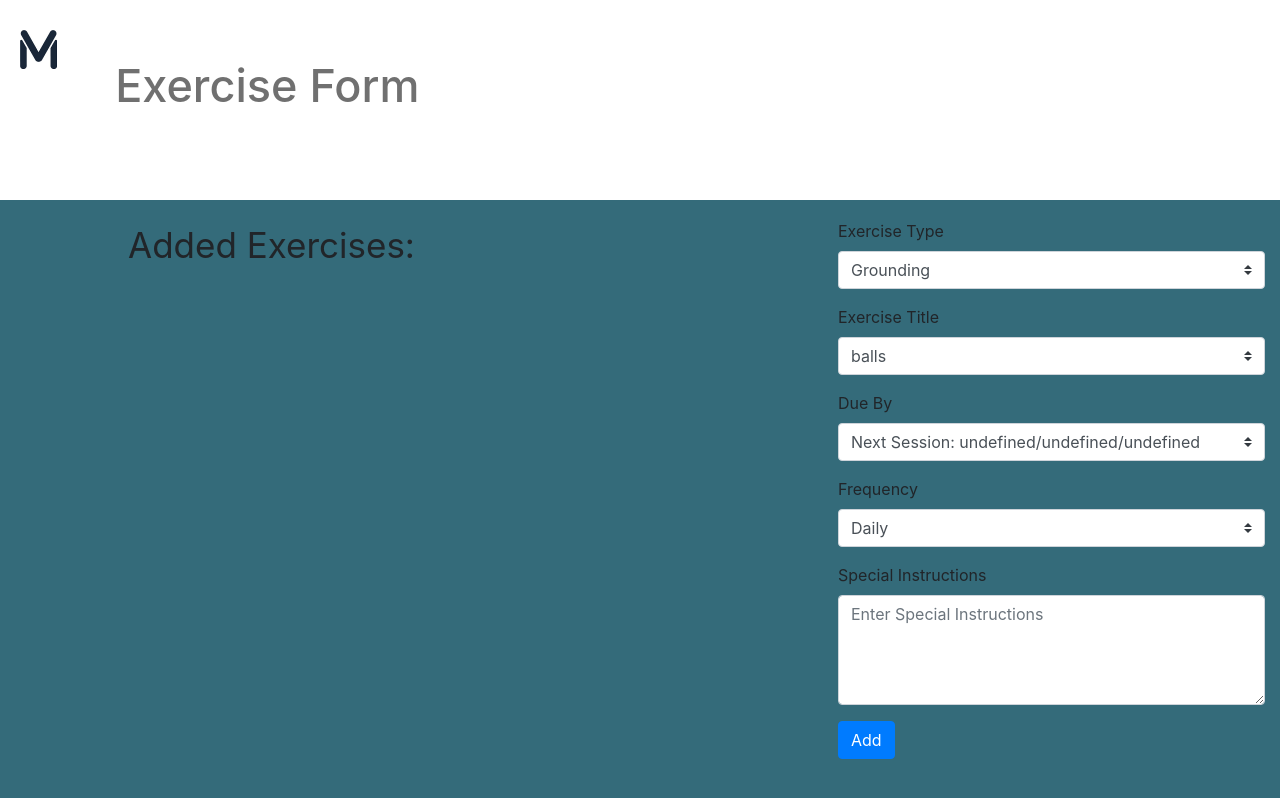
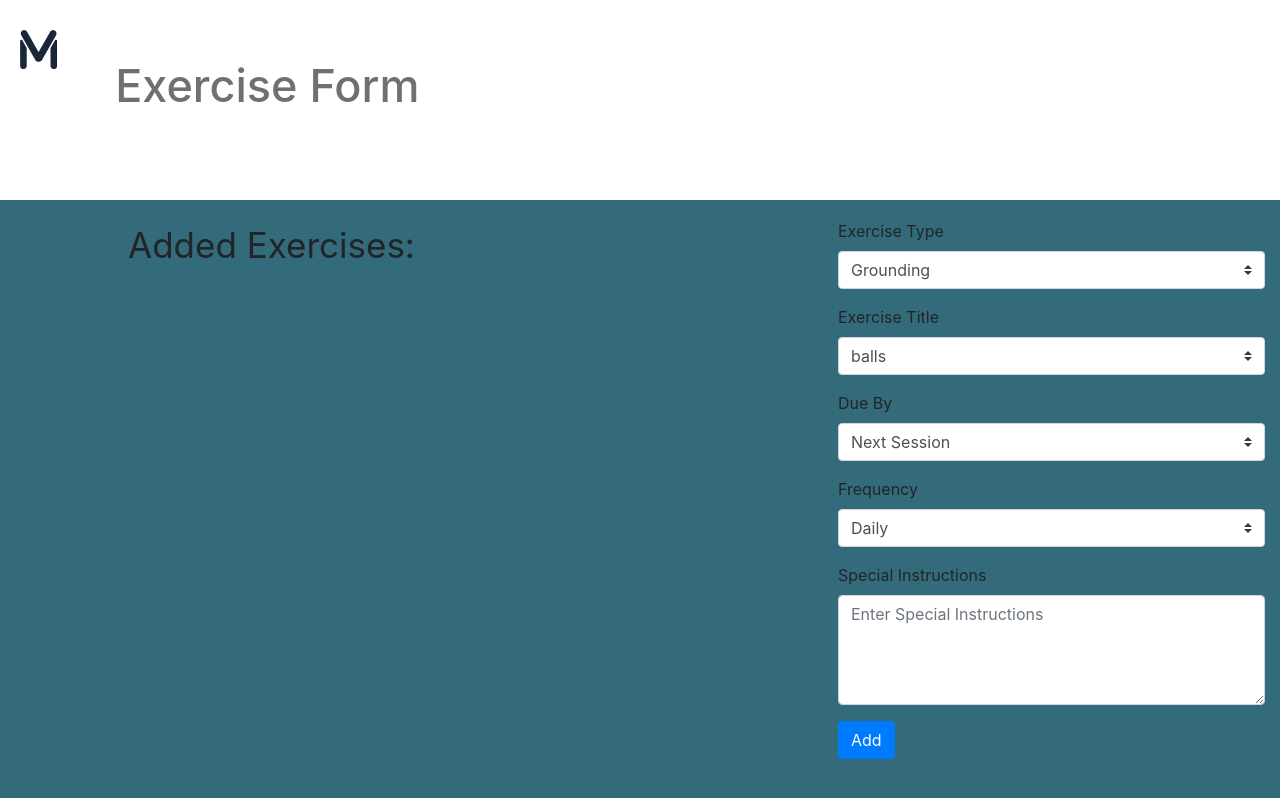
Before and after one commit to brandonpatton/MiraTherapeutics2020, a React (Create React App) app in the folder app/: page /ExerciseForm in a window 1280 px wide. Shown: the top 798 px of the page. Built offline with nearby package versions, Linux system fonts and the light colour scheme.

Commit message:
Connecting Assignment Form and Exercise Form to Store ft. Brandon

```diff
--- a/app/src/redux/reducer.js
+++ b/app/src/redux/reducer.js
@@ -1,8 +1,10 @@
 import { combineReducers } from "redux";
 import clientReducer from "./slices/clientSlice"
 import therapistReducer from "./slices/therapistSlice"
+import assignmentReducer from "./slices/assignmentSlice"
 
 export default combineReducers({
   client: clientReducer,
-  therapist: therapistReducer
+  therapist: therapistReducer,
+  assignment: assignmentReducer
 });
--- a/app/src/redux/slices/assignmentSlice.js
+++ b/app/src/redux/slices/assignmentSlice.js
@@ -28,32 +28,21 @@ const assignmentSlice = createSlice({
         therapistName: "",
         patientId: "",
         clientName: "",
-        due: '',
+        due: new Date(),
         status: '',
-        nextSession: "",
-        exerciseList: [
-            {
-              exerciseTitle: "",
-              exerciseType: "",
-              dueDate: new Date(),
-              frequency: "",
-              patientName: "",
-              patientId: "",
-              progress: 0,
-              specialInstructions: "",
-              goal: 0
-            },
-        ],
-        exerciseToEdit: []
+        nextSession: new Date(),
+        exerciseList: [],
+        chosenExercise: {}
       },
   },
   reducers: {
     openAssignment: (state, action) => {
-      state.assignment.currentAssignment = action.payload;
+      state.currentAssignment = action.payload.assignment;
+      state.currentAssignment.chosenExercise = action.payload.chosenExercise
     },
     addExercise: (state, action) => {
       let exercise = action.payload.exercise;
-      state.assignment.currentAssignment.exerciseList.push(exercise);
+      state.currentAssignment.exerciseList.push(exercise);
     },
   },
   extraReducers: {
@@ -86,6 +75,7 @@ const assignmentSlice = createSlice({
 
 export const {
   openAssignment,
+  addExercise
 } = assignmentSlice.actions;
 
 export default assignmentSlice.reducer;
--- a/app/src/views/AssignmentFormFn.js
+++ b/app/src/views/AssignmentFormFn.js
@@ -35,11 +35,6 @@ function AssignmentForm() {
         useSelector((state) => state.client) //need correct id for updating store
       )
 
-
-
-    const [dateState, setDateState] = useState({
-        startDate: new Date()
-    })
     /*client.name.length == 0
     ? {
         name: "Bruce Wayne",
@@ -51,14 +46,14 @@ function AssignmentForm() {
         status: "Ongoing",
       }
     : client*/
+
     let stateCheck = useSelector((state) => console.log(state))
 
-    const {currentAssignment} = useSelector((state) => state.assignment)
-
-    let [assignments] = useState(useSelector((state) => state.therapist.clientInfo["PjohnDoe1"]))
+    let [assignments] = useState(useSelector((state) => state.therapist.therapist.clientInfo["PjohnDoe1"]))
 
     console.log(assignments)
 
+    /*
     const [setAssignment, setAssignmentState] = useState({
         dateAssigned: today,
         visitNumber: assignments[assignments.length - 1].visitNumber + 1, //
@@ -80,31 +75,28 @@ function AssignmentForm() {
                 specialInstructions: "",
                 goal: 0
             },
+        ],
+        chosenExercise: {}
+    })
+    */
 
-        ]
-        /*dateAssigned: today,
-        visitNumber: 0,
-        therapistName: "",
-        patientId: "",
-        clientName: "",
-        due: '',
-        status: '',
-        nextSession: "",
-        exercises: [
-            {
-                exerciseTitle: "",
-                exerciseType: "",
-                dueDate: new Date(),
-                frequency: "",
-                patientName: "",
-                patientId: "",
-                progress: 0,
-                specialInstructions: "",
-                goal: 0
-            },
+    const [setAssignment, setAssignmentState] = useState(useSelector((state) => state.assignment.currentAssignment))
 
-        ]*/
+    const [dateState, setDateState] = useState({
+        startDate: new Date(setAssignment.nextSession)
     })
+
+    const defaultExercise = {
+        exerciseTitle: "Flashback Grounding",
+        exerciseType: "Grounding",
+        dueDate: setAssignment.nextSession,
+        frequency: "Daily",
+        patientName: client.name,
+        patientId: client.id,
+        progress: 0,
+        specialInstructions: "",
+        goal: 0
+    }
 
     useEffect(async () => {
 
@@ -131,20 +123,23 @@ const postAssignmentToClient = () => {
     )*/
 }
 
+/*<Link to = {{ //need an onclick function that sets this exercise as the one to be edited.
+                        pathname: "/ExerciseForm",
+                        data: {editExercise: exercise, // EDITING
+                                addedExercises: exercises,
+                                nextSessionDate: [String(next.getMonth() + 1), String(next.getDate()), String(next.getFullYear())]}}}></Link>*/
+
+
 function getExercises(exercises, next) {
     //populates the page with exercise cards
-    if (exercises != []){
+    if (exercises.length != 0){
         const result = exercises.map((exercise) =>
         <Row>
             <div className = "Exercise-card-row">
                 <MDBCard className = "Exercise-card-body">
-                    <p className="exerciseTitle">{exercise.name} <Link to = {{ //need an onclick function that sets this exercise as the one to be edited.
-                        pathname: "/ExerciseForm",
-                        data: {editExercise: exercise, // EDITING
-                                addedExercises: exercises,
-                                nextSessionDate: [String(next.getMonth() + 1), String(next.getDate()), String(next.getFullYear())]}}}><EditIcon className = "Edit-icon"/></Link></p>
+                    <p className="exerciseTitle">{exercise.exerciseTitle} <EditIcon onClick={() => goToExerciseForm(exercise)} className = "Edit-icon"/></p>
                     <p className="exerciseCard">{exercise.frequency}</p>
-                    <p className="exerciseCard">Due By: {exercise.due}</p>
+                    <p className="exerciseCard">Due By: {formatDateToString(exercise.dueDate)}</p>
                     <p className="exerciseCard">Special Instructions: {exercise.specialInstructions}</p>
                 </MDBCard>
             </div>
@@ -154,6 +149,38 @@ function getExercises(exercises, next) {
         return result;
     }
 
+}
+
+const goToExerciseForm = (exercise) => {
+    // Update assignment state to include empty exercise to be added
+    let newAssignmentState = {};
+    for (let key in setAssignment) {
+        newAssignmentState[key] = setAssignment[key];
+    }
+
+    // If exercise parameter is empty, update assignment state to include empty exercise to be added
+    if (!exercise.exerciseTitle) {
+        newAssignmentState.chosenExercise = defaultExercise;
+    } else {
+        // Otherwise, update assignment state to include exercise to be edited
+        newAssignmentState.chosenExercise = exercise;
+    }
+    setAssignmentState(() => newAssignmentState)
+
+    // Update global store with current assignment
+    dispatch(
+        openAssignment({
+            assignment: setAssignment,
+            chosenExercise: newAssignmentState.chosenExercise
+        })
+    )
+
+    history.push("/ExerciseForm")
+}
+
+const formatDateToString = (dateString) => {
+    let date = new Date(dateString)
+    return `${date.getMonth() + 1}/${date.getDate()}/${date.getFullYear()}`
 }
 
 async function assignAssignment() {
@@ -184,12 +211,17 @@ return(
             <Col>
             <MDBContainer className = "Assignment-information-card">
                 <MDBCard className = "Assignment-information-body">
-                    <p className = "Assignment-information-top">Date Created: {setAssignment.dateAssigned} Visit Number: {setAssignment.visitNumber}</p>
+                    <p className = "Assignment-information-top">Date Created: {formatDateToString(setAssignment.dateAssigned)} Visit Number: {setAssignment.visitNumber}</p>
                     <p className = "Assignment-information-top">Next Session:
                             <div>
                                 <DatePicker
                                     selected={dateState.startDate}
-                                    onSelect={selected => setDateState({startDate: new Date(selected.getFullYear(), selected.getMonth(), selected.getDate())})}
+                                    onSelect={selected => {
+                                        setDateState({startDate: new Date(selected.getFullYear(), selected.getMonth(), selected.getDate())})
+                                        let newAssignmentState = Object.assign({}, setAssignment)
+                                        newAssignmentState.nextSession = selected
+                                        setAssignmentState(newAssignmentState)
+                                    }}
 
                                     name="startDate"
                                 />
@@ -204,7 +236,7 @@ return(
                     {getExercises(setAssignment.exerciseList, dateState.startDate)}
                         <Row>
                             <MDBCard className = "Add-exercise">
-                                <Button variant="link" size="lg" onClick = { () => history.push("/ExerciseForm")}>
+                                <Button variant="link" size="lg" onClick = { () => goToExerciseForm({}) }>
                                     Add Exercise
                                 </Button>
                             </MDBCard>
--- a/app/src/views/ExerciseFormFn.js
+++ b/app/src/views/ExerciseFormFn.js
@@ -11,10 +11,15 @@ import Form from 'react-bootstrap/Form'
 import Button from 'react-bootstrap/Button'
 import 'bootstrap/dist/css/bootstrap.min.css';
 import {Link, Redirect} from 'react-router-dom';
+import { useHistory } from 'react-router'
 import { getAssignments } from '../api/clientAPI'
+import { addExercise } from '../redux/slices/assignmentSlice'
+import DatePicker from "react-datepicker";
+import "react-datepicker/dist/react-datepicker.css";
 
 function ExerciseForm() {
     const dispatch = useDispatch();
+    let history = useHistory()
     /*
     this.state = {
         chosenExercise: {
@@ -30,9 +35,14 @@ function ExerciseForm() {
 
     }*/
     const [redirect, setRedirect] = useState(false)
+
+    const [exerciseDueNextSession, setExerciseDueNextSession] = useState(true)
+
+
+    /*
     const [setAssignment, setAssignmentState] = useState({
         //these below should be empty to start, but fill with something like the following:
-                                /*{
+                              /*  {
                                     exerciseTitle: "",
                                     exerciseType: "",
                                     dueDate: new Date(),
@@ -42,14 +52,24 @@ function ExerciseForm() {
                                     progress: 0,
                                     specialInstructions: "",
                                     goal: 0
-                                }*/
+                                }
         chosenExercise: {},
         exerciseToEdit: [],
         added: [],
         nextSession: new Date()//props.location.data.nextSessionDate  WHERE CAN I GET THIS FROM????
     })
+    */
 
-    console.log(setAssignment.added);
+    const [setAssignment, setAssignmentState] = useState(useSelector((state) => state.assignment.currentAssignment))
+
+    const exerciseList = setAssignment.exerciseList
+
+    const [chosenExercise, setChosenExercise] = useState(setAssignment.chosenExercise)
+
+    const [userDueByChoice, setUserDueByChoice] = useState('')
+
+    const [dateState, setDateState] = useState(new Date())
+
     var exercises = [];
     const exerciseTypes = {
         "Grounding": ["Flashback Grounding", "Color Finder", "Breathing Exercise", "Vibration Tool", "Bilateral Simulation", "5, 4, 3, 2, 1 Grounding", "Any", "All"],
@@ -64,63 +84,12 @@ function ExerciseForm() {
     if (setAssignment.added == [] || !setAssignment.added){
         exercises = [];
     } else {
-        //hitting this case, shouldnt be because nothing was added yet
         exercises = setAssignment.added;
     }
-    console.log(setAssignment.exerciseToEdit)
-    if (setAssignment.exerciseToEdit == [] || setAssignment.exerciseToEdit == undefined){
-        setAssignment.chosenExercise = {
-            exerciseTitle: "Flashback Grounding",
-            exerciseType: "Grounding",
-            dueDate: "Next Session",
-            frequency: "Daily",
-            patientName: "",
-            patientId: "",
-            progress: 0,
-            specialInstructions: "",
-            goal: 0
-        };
-    } else {
-        setAssignment.chosenExercise = {
-            exerciseTitle: setAssignment.exerciseToEdit.exerciseTitle,
-            exerciseType: setAssignment.exerciseToEdit.exerciseType,
-            dueDate: setAssignment.exerciseToEdit.dueDate,
-            frequency: setAssignment.exerciseToEdit.frequency,
-            patientName: setAssignment.exerciseToEdit.patientName,
-            patientId: setAssignment.exerciseToEdit.patientId,
-            progress: setAssignment.exerciseToEdit.progress,
-            specialInstructions: setAssignment.exerciseToEdit.specialInstructions,
-            goal: setAssignment.exerciseToEdit.goal
-        }
-    }
-    console.log(setAssignment.chosenExercise)
+
     useEffect(async () => {
         console.log("aaaaa")
-        /*var data = await getAssignments("PjohnDoe1");
-        setAssignmentState({
-            dateAssigned: today,
-            visitNumber: data[data.length - 1].visitNumber + 1, //
-            therapistName: data[data.length - 1].therapistName,
-            patientId: data[data.length - 1].patientId,
-            clientName: data[data.length - 1].patientName,
-            due: new Date(),
-            status: 0,
-            nextSession: new Date(),
-            exercises: [
-                {
-                    exerciseTitle: "",
-                    exerciseType: "",
-                    dueDate: new Date(),
-                    frequency: "",
-                    patientName: "",
-                    patientId: "",
-                    progress: 0,
-                    specialInstructions: "",
-                    goal: 0
-                },
 
-            ]
-        });*/
     });
     function bigFilter(exerciseList, exercise){
         //filters out chosen exercise to edit from list of exercises
@@ -140,9 +109,6 @@ function ExerciseForm() {
 
         //delete exerciseList[exerc]
         //var filtered = exerciseList.filter(function(value, index, arr))
-        console.log(exerciseList);
-        console.log(setAssignment.added);
-        console.log(exercise);
         return exerciseList;
     }
 
@@ -180,6 +146,78 @@ function ExerciseForm() {
         return result;
     }
 
+    const addNewExercise = (exercise) => {
+        console.log("addNewExercise")
+        console.log(exercise)
+        dispatch(
+            addExercise({
+                exercise: exercise
+            })
+        )
+        history.push('/assignmentform')
+    }
+
+    const updateChosenExercise = (targetKey, newValue) => {
+        // If they're changing the due date, state can't be updated immediately if they select days, weeks, or customDate
+
+        /*
+        if (targetKey == "dueDate") {
+            setUserDueByChoice(newValue)
+            updateChosenExerciseDueDate(newValue)
+            return
+        }
+        */
+
+        let newChosenExercise = {}
+        for (let key in chosenExercise) {
+            newChosenExercise[key] = chosenExercise[key]
+        }
+
+        newChosenExercise[targetKey] = newValue
+        setChosenExercise(newChosenExercise)
+
+
+    }
+
+    const updateChosenExerciseDueDate = (dueDateSelection, newValue) => {
+        setUserDueByChoice(dueDateSelection)
+        let newDueDate
+        let today = new Date()
+        let millisecondsInADay = 1000 * 60 * 60 * 24
+        if (dueDateSelection == "Next Session") {
+            setExerciseDueNextSession(true)
+            newDueDate = setAssignment.nextSession
+            setUserDueByChoice(newDueDate)
+            updateChosenExercise("dueDate", newDueDate)
+        }
+        else {
+            setExerciseDueNextSession(false)
+            if (newValue) {
+                switch (dueDateSelection) {
+                    case "Days":
+                        setUserDueByChoice("Days")
+                        newDueDate = new Date(today.getTime() + (millisecondsInADay * newValue))
+                        break
+                    case "Weeks":
+                        setUserDueByChoice("Weeks")
+                        newDueDate = new Date(today.getTime() + (millisecondsInADay * newValue * 7))
+                        break
+                    case "Choose Date":
+                        setUserDueByChoice("Choose Date")
+                        newDueDate = newValue
+                        break
+                }
+                updateChosenExercise("dueDate", newDueDate)
+            }
+        }
+
+    }
+
+    const formatDateToString = (dateString) => {
+        let date = new Date(dateString)
+        return `${date.getMonth() + 1}/${date.getDate()}/${date.getFullYear()}`
+    }
+
     function getGoal(dueDate,frequency){
         var today = new Date();
         const difference = Math.abs(dueDate - today);
@@ -199,11 +237,51 @@ function ExerciseForm() {
         }
     }//
 
+    function daysWeeksCustomInput(){
+        if (!exerciseDueNextSession) {
+            console.log("hitting chosedaysorweeks")
+            switch (userDueByChoice) {
+                case "Days":
+                    console.log("Days")
+                    return (
+                        <Form.Group controlId="daysOrWeeks">
+                            <Form.Control onChange = {event => updateChosenExerciseDueDate("Days", event.target.value)} as = "textarea" placeholder={`Enter number of ${userDueByChoice}`}  rows = {1} />
+                        </Form.Group>
+                    )
+                case "Weeks":
+                    console.log("Weeks")
+                    return (
+                        <Form.Group controlId="daysOrWeeks">
+                            <Form.Control onChange = {event => updateChosenExerciseDueDate("Weeks", event.target.value)} as = "textarea" placeholder={`Enter number of ${userDueByChoice}`}  rows = {1} />
+                        </Form.Group>
+                    )
+                case "Choose Date":
+                    console.log("Custom")
+                    return (
+                        <Form.Group controlId="daysOrWeeks">
+                            <DatePicker
+                                    selected= {dateState}
+                                    onSelect={selected => {
+                                        //setDateState({startDate: new Date(selected.getFullYear(), selected.getMonth(), selected.getDate())})
+                                        setDateState(new Date(selected.getFullYear(), selected.getMonth(), selected.getDate()))
+                                        updateChosenExerciseDueDate("Choose Date", selected)
+                                    }}
+
+                                    name="startDate"
+                                />
+                        </Form.Group>
+                    )
+            }
+
+        }
+    }
+
     function doRedirect(){
         if(redirect){
             <Redirect to='/AssignmentForm'/>
         }
     }
+
 
 return(
     <div>
@@ -232,28 +310,34 @@ return(
                 {/* COMMENTED THESE OUT BECAUSE OF getExercises ERROR THAT NEEDS TO BE FIXED*/}
                 <Form.Group controlId="exerciseType">
                     <Form.Label>Exercise Type</Form.Label>
-                    <Form.Control  onChange = {event => setAssignmentState({chosenExercise: {exerciseType: event.target.value}})} as="select" defaultValue = {setAssignment.chosenExercise.exerciseType} custom>
+                    {/* updateChosen */}
+                    {/*<Form.Control  onChange = {event => setAssignmentState({chosenExercise: {exerciseType: event.target.value}})} as="select" defaultValue = {setAssignment.chosenExercise.exerciseType} custom>*/}
+                    <Form.Control  onChange = {event => updateChosenExercise("exerciseType", event.target.value)} as="select" defaultValue = {setAssignment.chosenExercise.exerciseType} custom>
                     {getExerciseFormData(exerciseTypes)}
                     </Form.Control>
                 </Form.Group>
                 <Form.Group controlId="exerciseTitle">
                     <Form.Label>Exercise Title</Form.Label>
-                    <Form.Control onChange = {event => setAssignmentState({chosenExercise: {exerciseTitle: event.target.value}})} as="select" defaultValue = {setAssignment.chosenExercise.exerciseTitle} custom>
+                    {/* <Form.Control onChange = {event => setAssignmentState({chosenExercise: {exerciseTitle: event.target.value}})} as="select" defaultValue = {setAssignment.chosenExercise.exerciseTitle} custom> */}
+                    <Form.Control  onChange = {event => updateChosenExercise("exerciseTitle", event.target.value)} as="select" defaultValue = {setAssignment.chosenExercise.exerciseType} custom>
                     {getExerciseTitle(exerciseTypes, setAssignment.chosenExercise.exerciseType)}
                     </Form.Control>
                 </Form.Group>
-                <Form.Group>
+                <Form.Group controlId="dueBy">
                     <Form.Label>Due By</Form.Label>
-                    <Form.Control onChange = {event => setAssignmentState({chosenExercise: {dueDate: event.target.value}})} as="select" defaultValue = {"Next Session:" + toString(setAssignment.nextSession)} custom>
-                    <option>{`Next Session: ${setAssignment.nextSession[0]}/${setAssignment.nextSession[1]}/${setAssignment.nextSession[2]}`}</option>
+                    {/*<Form.Control onChange = {event => setAssignmentState({chosenExercise: {due: event.target.value}})} as="select" defaultValue = {"Next Session:" + setAssignment.nextSession.toString()} custom>*/}
+                    <Form.Control  onChange = {event => updateChosenExerciseDueDate(event.target.value)} as="select" defaultValue = {setAssignment.chosenExercise.exerciseType} custom>
+                    <option>{`Next Session`}</option>
                     <option>Days</option>
                     <option>Weeks</option>
                     <option>Choose Date</option>
                     </Form.Control>
                 </Form.Group>
+                {daysWeeksCustomInput()}
                 <Form.Group controlId="frequency">
                     <Form.Label>Frequency</Form.Label>
-                    <Form.Control onChange = {event => setAssignmentState({chosenExercise: {frequency: event.target.value}})} as="select" defaultValue = {setAssignment.chosenExercise.frequency} custom>
+                    {/* <Form.Control onChange = {event => setAssignmentState({chosenExercise: {frequency: event.target.value}})} as="select" defaultValue = {setAssignment.chosenExercise.frequency} custom> */}
+                    <Form.Control onChange = {event => updateChosenExercise("frequency", event.target.value)} as="select" defaultValue = {setAssignment.chosenExercise.frequency} custom>
                     <option>Daily</option>
                     <option>Weekly</option>
                     <option>Bi-Weekly</option>
@@ -263,7 +347,8 @@ return(
 
                 <Form.Group controlId="specialInstructions">
                     <Form.Label>Special Instructions</Form.Label>
-                    <Form.Control onChange = {event => setAssignmentState({chosenExercise: {specialInstructions: event.target.value}})} as = "textarea" placeholder="Enter Special Instructions"  rows = {4} />
+                    { /* <Form.Control onChange = {event => setAssignmentState({chosenExercise: {specialInstructions: event.target.value}})} as = "textarea" placeholder="Enter Special Instructions"  rows = {4} /> */}
+                    <Form.Control onChange = {event => updateChosenExercise("specialInstructions", event.target.value)} as = "textarea" placeholder="Enter Special Instructions"  rows = {4} />
                 </Form.Group>
 
                 <Link to = {{
@@ -271,7 +356,8 @@ return(
                     data: {editedExerciseList: exercises,
                             nextSession: setAssignment.nextSession}
                 }}>
-                    <Button onClick={() => setRedirect(true)} variant="primary" type="Submit">
+                    {/* Add exercise to assignment here */}
+                    <Button onClick={() => addNewExercise(chosenExercise)} variant="primary" type="Submit">
                     Add
                     </Button>
                 </Link>
```
Also changed, not shown: app/src/redux/slices/exerciseSlice.js (+1 -13 lines).
